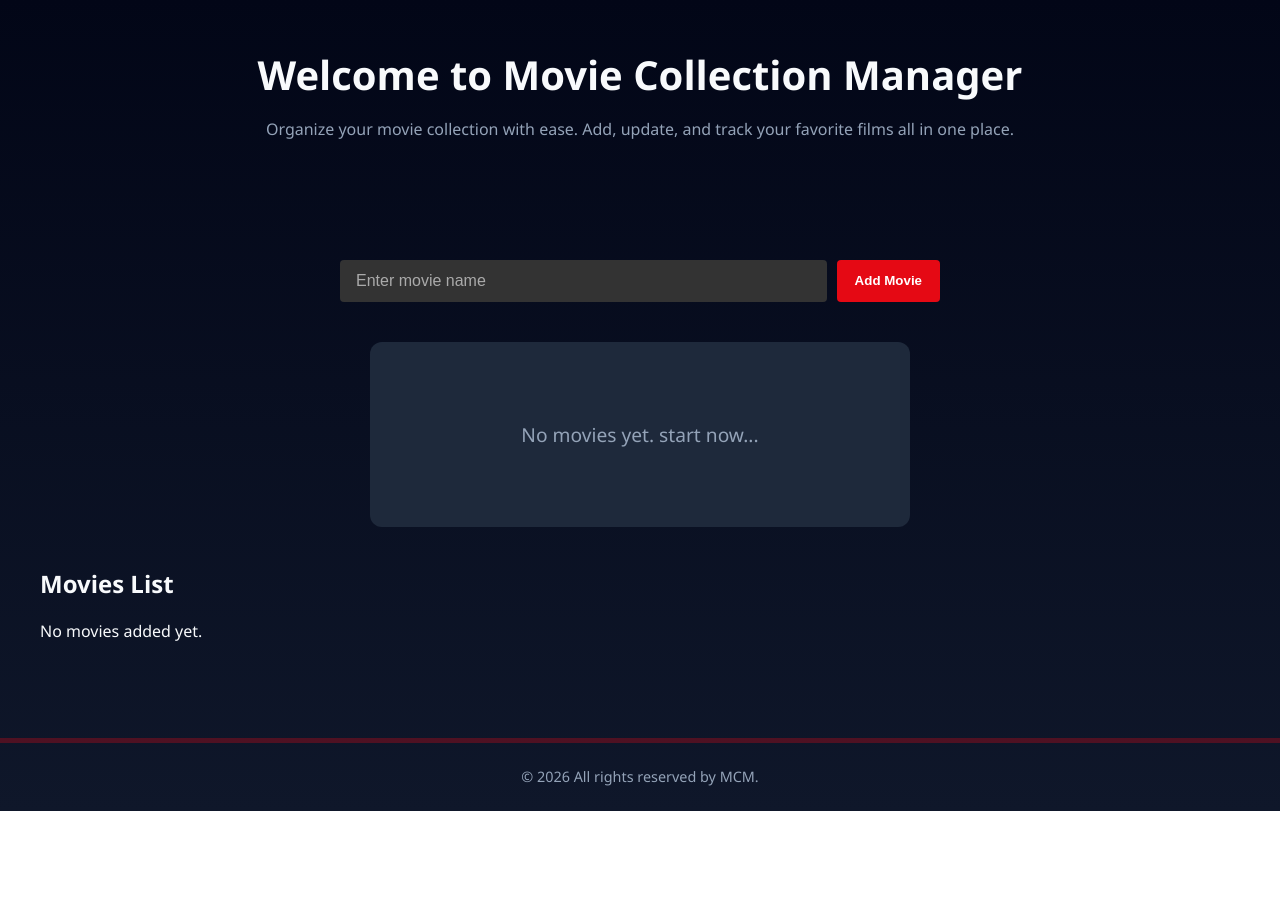
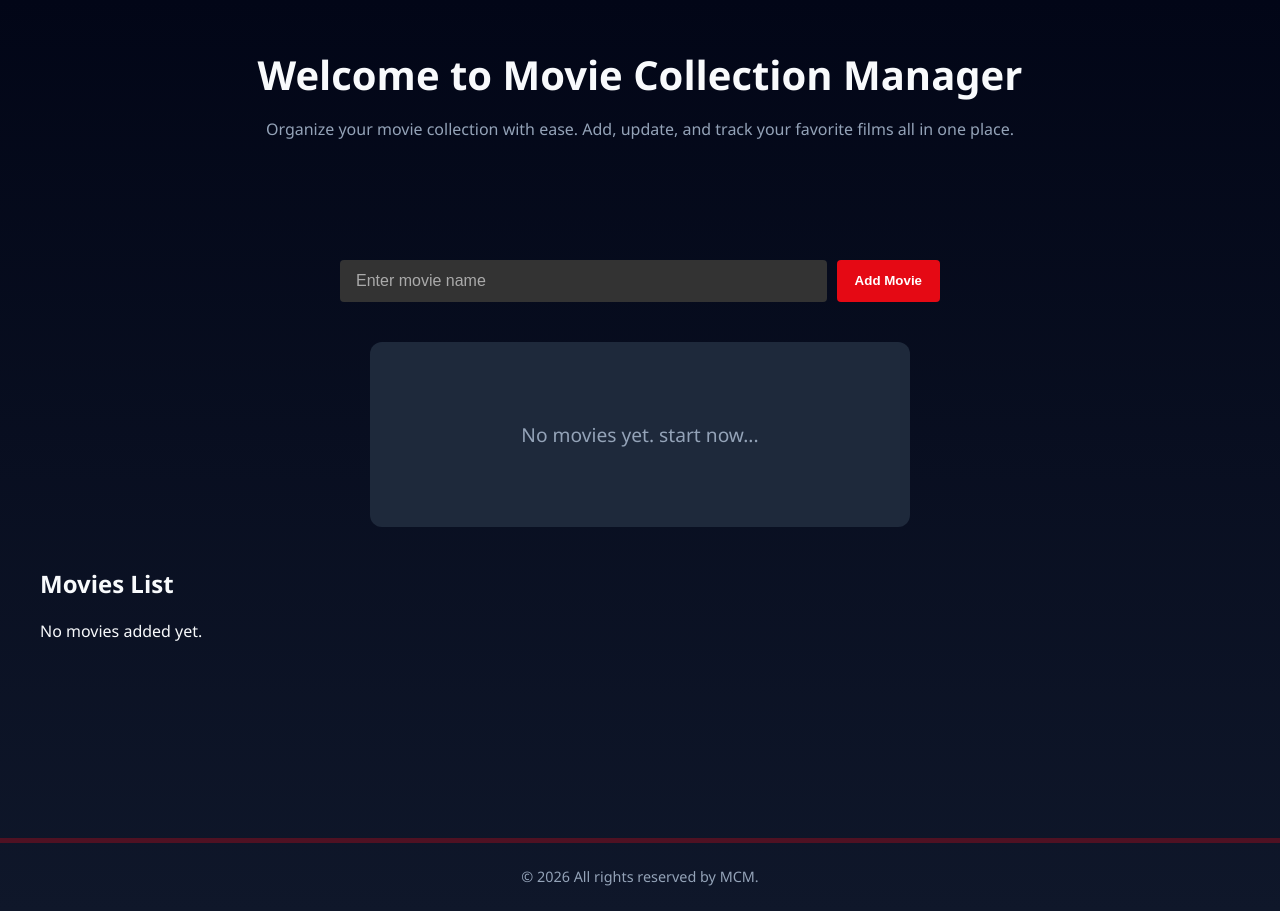
Before and after one commit to raheel1435/movie-collection-manager, a React (Create React App) app: page / in a window 1280 px wide. Before the commit the page ends 811 px from the top, so only its background shows below. Built offline with nearby package versions, Linux system fonts and the light colour scheme; the HTML template or start-up script is replaced by a standard one.

Commit message:
Update package.json and package-lock.json to add gh-pages for deployment; adjust footer margin in App.css

```diff
--- a/src/App.css
+++ b/src/App.css
@@ -226,7 +226,7 @@ margin-bottom: 30px;
 .footer {
   text-align: center;
   padding: 10px;
-  margin-top: 60px;
+  margin-top: 160px;
   background: linear-gradiant(180deg, #0f172a, #020617);
   border-top: 5px solid rgba(229, 9, 20, 0.3);
   color: var(--text-muted);
```
Also changed, not shown: package.json (+8 -2 lines), 1 other file (tests, documents, lock files or other folders).
